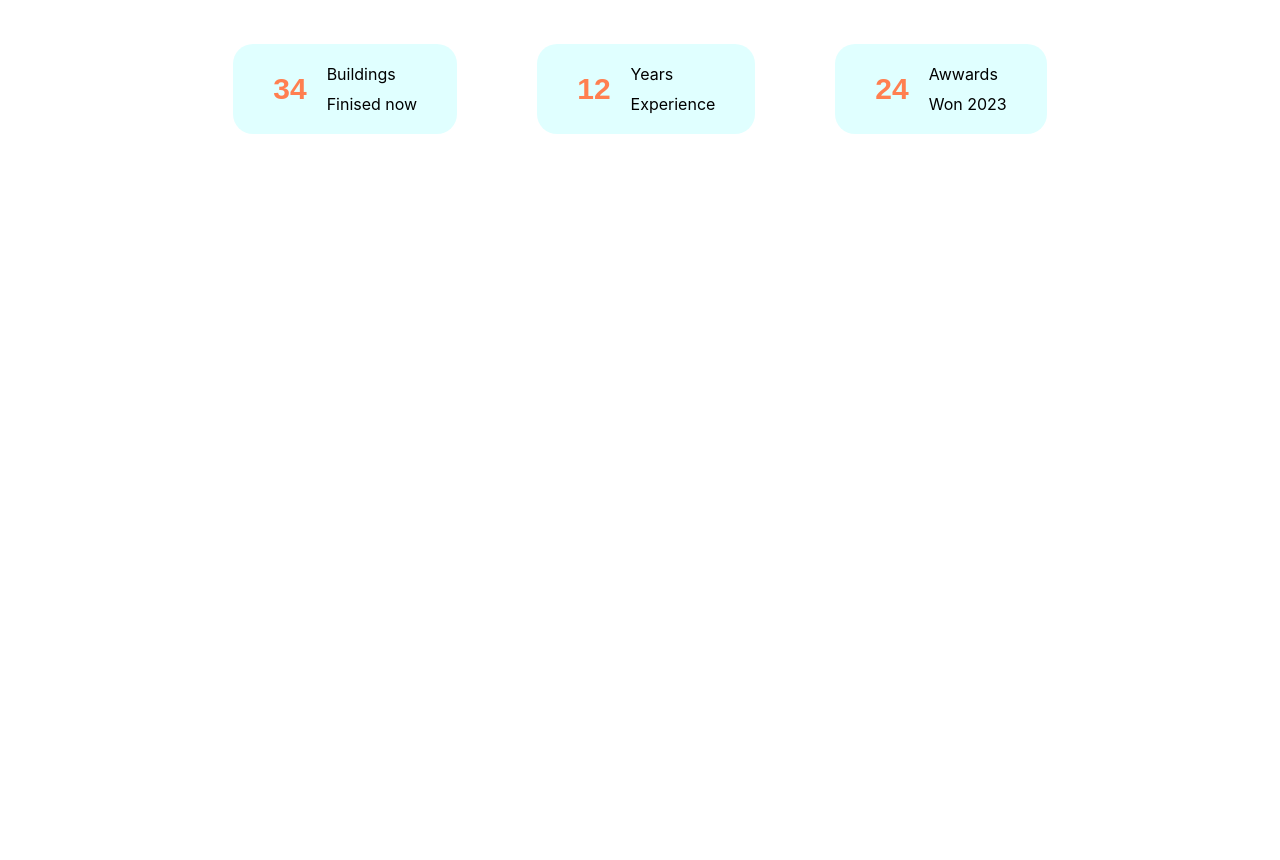
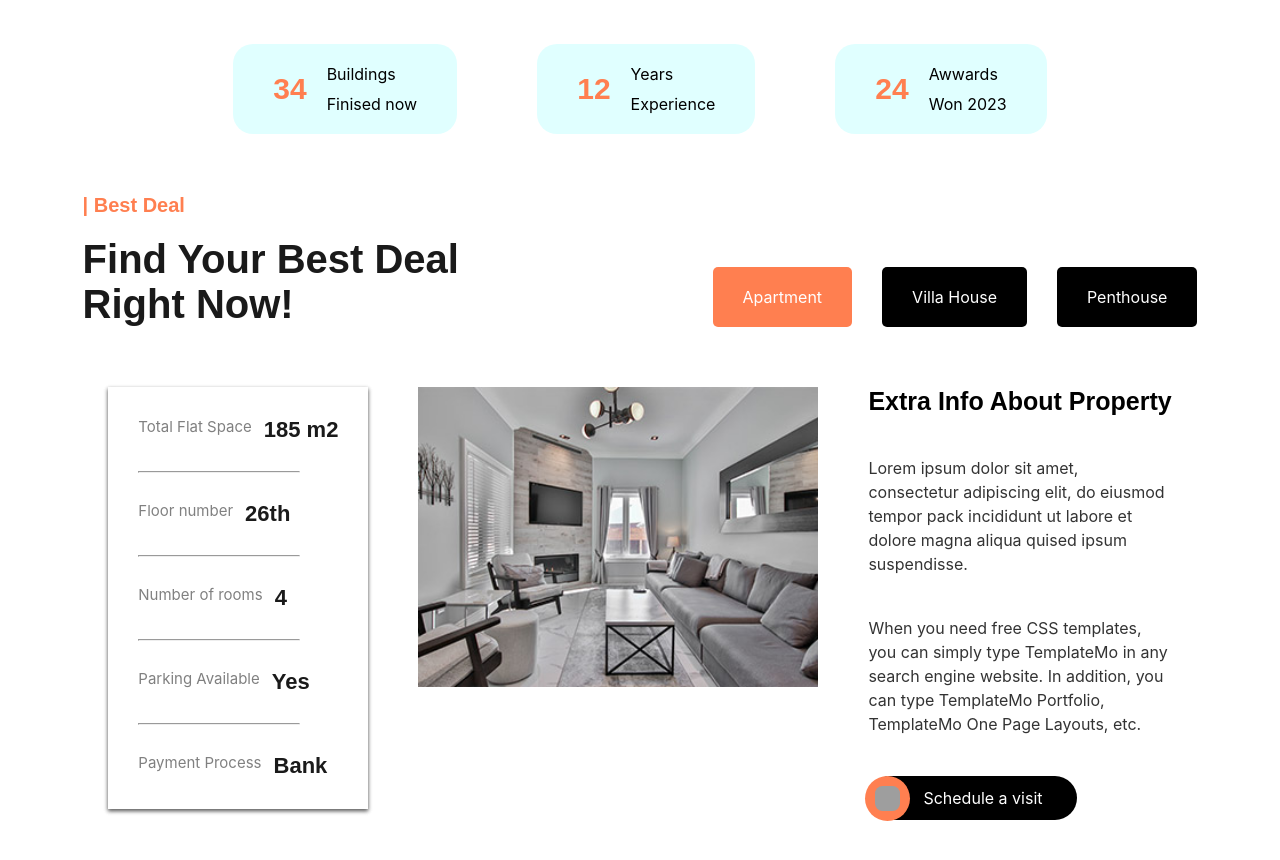
Before and after one commit to abood123-dev/Realestate-project, a React (Create React App) app: page /#/ in a window 1280 px wide. Shown: the part 2040-2900 px from the top of the page. Before the commit the page ends 2244 px from the top, so only its background shows below. Built offline with nearby package versions, Linux system fonts and the light colour scheme; grey boxes are pictures that could not be loaded.

Commit message:
Finishing main page

```diff
--- a/src/pages/Home.tsx
+++ b/src/pages/Home.tsx
@@ -6,6 +6,7 @@ import { useEffect } from 'react';
 import Main2 from './Main2';
 import Main3 from './Main3';
 import Main4 from './Main4';
+import Main5 from './Main5';
 function Home() {
   const [Isvisible,setIsvisible]=useState(true);
   const handleScroll=()=>
@@ -56,6 +57,7 @@ useEffect(()=>
       <Main2/>
       <Main3/>
       <Main4/>
+      <Main5/>
       </>
   );
 }
--- /dev/null
+++ b/src/pages/Main5.tsx
@@ -0,0 +1,115 @@
+import React, { useState } from 'react';
+import { Link } from 'react-router-dom';
+import '../App.css';
+import property3 from '../images/property-03.jpg';
+import property5 from '../images/property-05.jpg';
+import property6 from '../images/property-06.jpg';
+function Main5 ( ) {
+  const [Visible1,setvisi1]=useState(true);
+  const[Visible2,setvisi2]=useState(false);
+  const[Visible3,setvisi3]=useState(false);
+ const Handlefirst=()=>
+  {
+    setvisi1(true);
+    setvisi2(false);
+    setvisi3(false);
+  }
+  const Handlesecond=()=>
+    {
+      setvisi1(false);
+      setvisi2(true);
+      setvisi3(false);
+    }
+  const Handlethird=()=>
+      {
+        setvisi1(false);
+        setvisi2(false);
+        setvisi3(true);
+      }
+  return (
+ <>
+<div className='options'>
+  <div className='bf'>
+       <div className='bd'>| Best Deal</div>
+        <div className='find'>Find Your Best Deal Right Now! </div>
+  </div>
+  <div className='avp'>
+      <div className='first' style={{backgroundColor: Visible1 ? 'coral' : 'black' }} onClick={Handlefirst} >Apartment</div>
+      <div className='first' style={{backgroundColor: Visible2 ? 'coral' : 'black' }} onClick={Handlesecond} >Villa House</div>
+       <div className='first' style={{backgroundColor: Visible3 ? 'coral' : 'black' }} onClick={Handlethird}>Penthouse</div>
+  </div>
+</div>
+{ Visible1 ?  <div className='allcol'>
+  <div className='firstcol'>
+       <div className='row1'> <div className='rowdesc'>Total Flat Space</div> <div className='rownum'>185 m2</div>   </div>
+       <div><hr style={{width:"160px" }}/>  </div>
+       <div className='row1'> <div className='rowdesc'>Floor number</div> <div className='rownum'>26th</div>   </div>
+       <div><hr style={{width:"160px" }}/>  </div>
+       <div className='row1'> <div className='rowdesc'>Number of rooms</div> <div className='rownum'>4</div>   </div>
+       <div><hr style={{width:"160px" }}/>  </div>
+       <div className='row1'> <div className='rowdesc'>Parking Available</div> <div className='rownum'>Yes</div>   </div>
+       <div><hr style={{width:"160px" }}/>  </div>
+       <div className='row1'> <div className='rowdesc'>Payment Process</div> <div className='rownum'>Bank</div>   </div>
+  </div>
+  <div>
+      <img src={property5} width={400} height={300} alt='' className='property5'/>
+  </div>
+  <div className='thirdcol'>
+       <div className='extrainfo'>Extra Info About Property</div>
+       <div className='extra2'>Lorem ipsum dolor sit amet, consectetur adipiscing elit, do eiusmod tempor pack incididunt ut labore et dolore magna aliqua quised ipsum suspendisse.</div>
+       <div className='extra2'>When you need free CSS templates, you can simply type TemplateMo in any search engine website. In addition, you can type TemplateMo Portfolio, TemplateMo One Page Layouts, etc.</div>
+       <Link to='/Listing' style={{textDecoration:'none',color:"black"}}>   <div> <div className="calenderr"><img src='https://th.bing.com/th/id/OIP.04r7fFOqv3ONvvJZfokfMwAAAA?rs=1&pid=ImgDetMain' alt="" width="25" height="25" className="whitecal"  /> </div> <div className="yourr">Schedule a visit</div></div> </Link>
+  </div>
+
+</div> : null}
+{Visible2 ?  <div className='allcol'>
+  <div className='firstcol'>
+       <div className='row1'> <div className='rowdesc'>Total Flat Space</div> <div className='rownum'>250 m2</div>   </div>
+       <div><hr style={{width:"160px" }}/>  </div>
+       <div className='row1'> <div className='rowdesc'>Floor number</div> <div className='rownum'>26th</div>   </div>
+       <div><hr style={{width:"160px" }}/>  </div>
+       <div className='row1'> <div className='rowdesc'>Number of rooms</div> <div className='rownum'>5</div>   </div>
+       <div><hr style={{width:"160px" }}/>  </div>
+       <div className='row1'> <div className='rowdesc'>Parking Available</div> <div className='rownum'>Yes</div>   </div>
+       <div><hr style={{width:"160px" }}/>  </div>
+       <div className='row1'> <div className='rowdesc'>Payment Process</div> <div className='rownum'>Bank</div>   </div>
+  </div>
+  <div>
+      <img src={property6} width={400} height={300} alt=''/>
+  </div>
+  <div className='thirdcol'>
+       <div className='extrainfo'>Extra Info About Villa</div>
+       <div className='extra2'>Lorem ipsum dolor sit amet, consectetur adipiscing elit, do eiusmod tempor pack incididunt ut labore et dolore magna aliqua quised ipsum suspendisse.</div>
+       <div className='extra2'>Swag fanny pack lyft blog twee. JOMO ethical copper mug, succulents typewriter shaman DIY kitsch twee taiyaki fixie hella venmo after messenger poutine next level humblebrag swag franzen.</div>
+       <Link to='/Listing' style={{textDecoration:'none',color:"black"}}>  <div>  <div className="calenderr"><img src='https://th.bing.com/th/id/OIP.04r7fFOqv3ONvvJZfokfMwAAAA?rs=1&pid=ImgDetMain' alt="" width="25" height="25" className="whitecal"  /> </div> <div className="yourr">Schedule a visit</div> </div> </Link>
+  </div>
+
+</div> : null}
+{Visible3 ?   <div className='allcol'>
+  <div className='firstcol'>
+       <div className='row1'> <div className='rowdesc'>Total Flat Space</div> <div className='rownum'>320 m2</div>   </div>
+       <div><hr style={{width:"160px" }}/>  </div>
+       <div className='row1'> <div className='rowdesc'>Floor number</div> <div className='rownum'>34th</div>   </div>
+       <div><hr style={{width:"160px" }}/>  </div>
+       <div className='row1'> <div className='rowdesc'>Number of rooms</div> <div className='rownum'>6</div>   </div>
+       <div><hr style={{width:"160px" }}/>  </div>
+       <div className='row1'> <div className='rowdesc'>Parking Available</div> <div className='rownum'>Yes</div>   </div>
+       <div><hr style={{width:"160px" }}/>  </div>
+       <div className='row1'> <div className='rowdesc'>Payment Process</div> <div className='rownum'>Bank</div>   </div>
+  </div>
+  <div>
+      <img src={property3} width={400} height={300} alt=''/>
+  </div>
+  <div className='thirdcol'>
+       <div className='extrainfo'>Extra Info About  Penthouse</div>
+       <div className='extra2'>Lorem ipsum dolor sit amet, consectetur adipiscing elit, do eiusmod tempor pack incididunt ut labore et dolore magna aliqua quised ipsum suspendisse.</div>
+       <div className='extra2'>Swag fanny pack lyft blog twee. JOMO ethical copper mug, succulents typewriter shaman DIY kitsch twee taiyaki fixie hella venmo after messenger poutine next level humblebrag swag franzen.</div>
+       <Link to='/Listing' style={{textDecoration:'none',color:"black"}}>   <div> <div className="calenderr"><img src='https://th.bing.com/th/id/OIP.04r7fFOqv3ONvvJZfokfMwAAAA?rs=1&pid=ImgDetMain' alt="" width="25" height="25" className="whitecal"  /> </div> <div className="yourr">Schedule a visit</div></div> </Link>
+  </div>
+
+</div> : null}
+ </>
+  )
+}
+
+export default Main5
```
Also changed, not shown: 10 other files (tests, documents, lock files or other folders).
